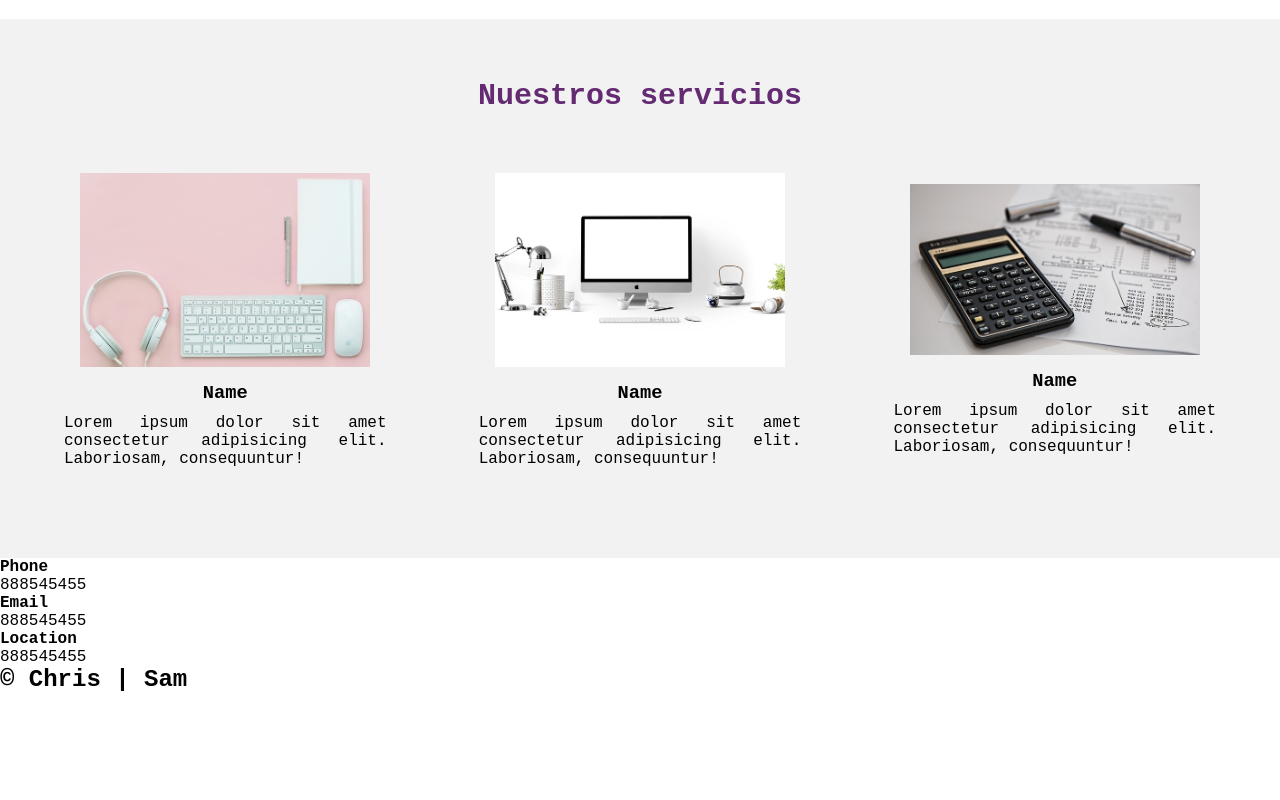
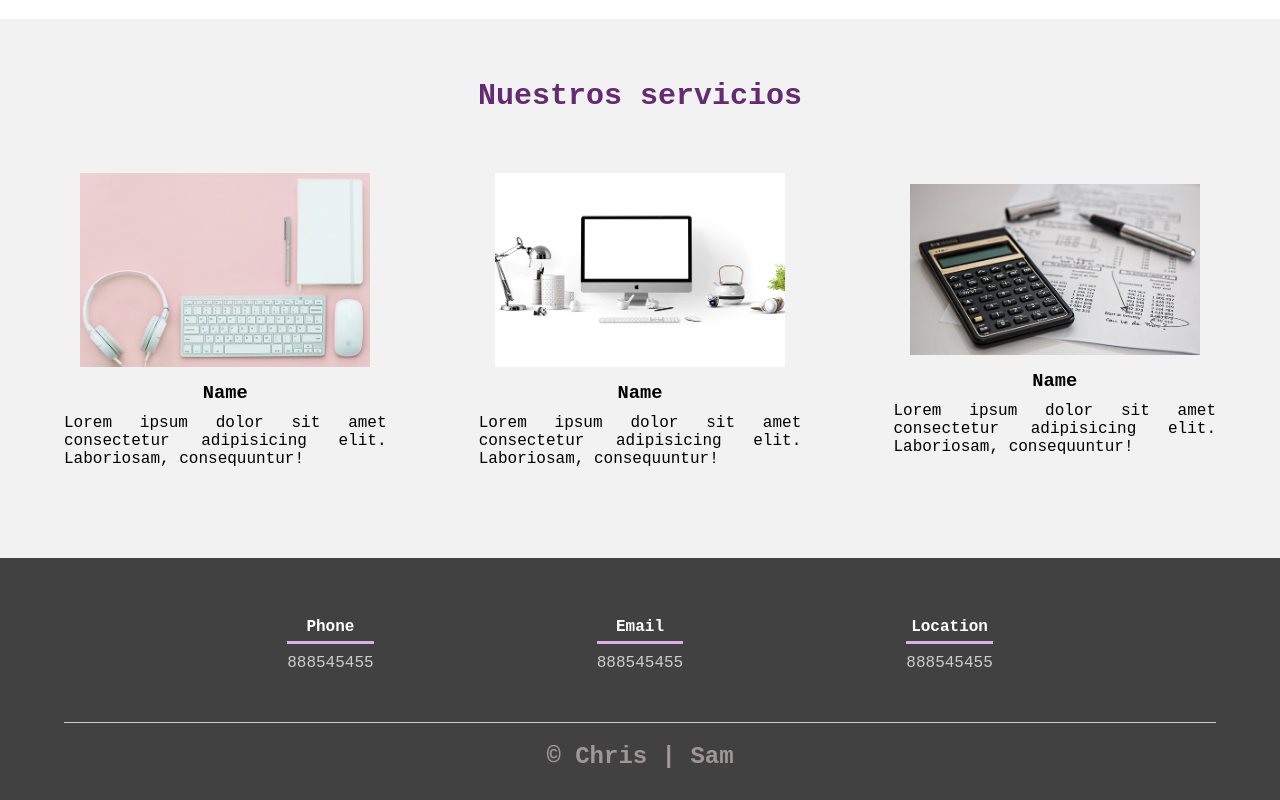
Before and after one commit to chriscarsam/PlantillaWebOne, a plain HTML site: page index.html in a window 1280 px wide. Shown: the part 2178-2978 px from the top of the page. Before the commit the page ends 2871 px from the top, so only its background shows below. Drawn offline with Linux system fonts and the light colour scheme.

Commit message:
Estilos footer

```diff
--- a/css/style.css
+++ b/css/style.css
@@ -235,3 +235,43 @@ header .textos-header{
     font-weight: 300;
     text-align: justify;
 }
+
+/* footer */
+
+footer {
+    background: #414141;
+    padding: 60px 0 30px 0;
+    margin: auto;
+    overflow: hidden;
+}
+
+.contenedor-footer {
+    display: flex;
+    width: 90%;
+    justify-content: space-evenly;
+    margin: auto;
+    padding-bottom: 50px;
+    border-bottom: 1px solid #ccc;
+}
+
+.content-foo {
+    text-align: center;
+}
+
+.content-foo h4 {
+    color: #fff;
+    border-bottom: 3px solid #daaee6;
+    padding-bottom: 5px;
+    margin-bottom: 10px;
+}
+
+.content-foo p {
+    color: #ccc;
+}
+
+.titulo-final {
+    text-align: center;
+    font-size: 24px;
+    margin: 20px 0 0 0;
+    color: #9e9797;
+}
```
